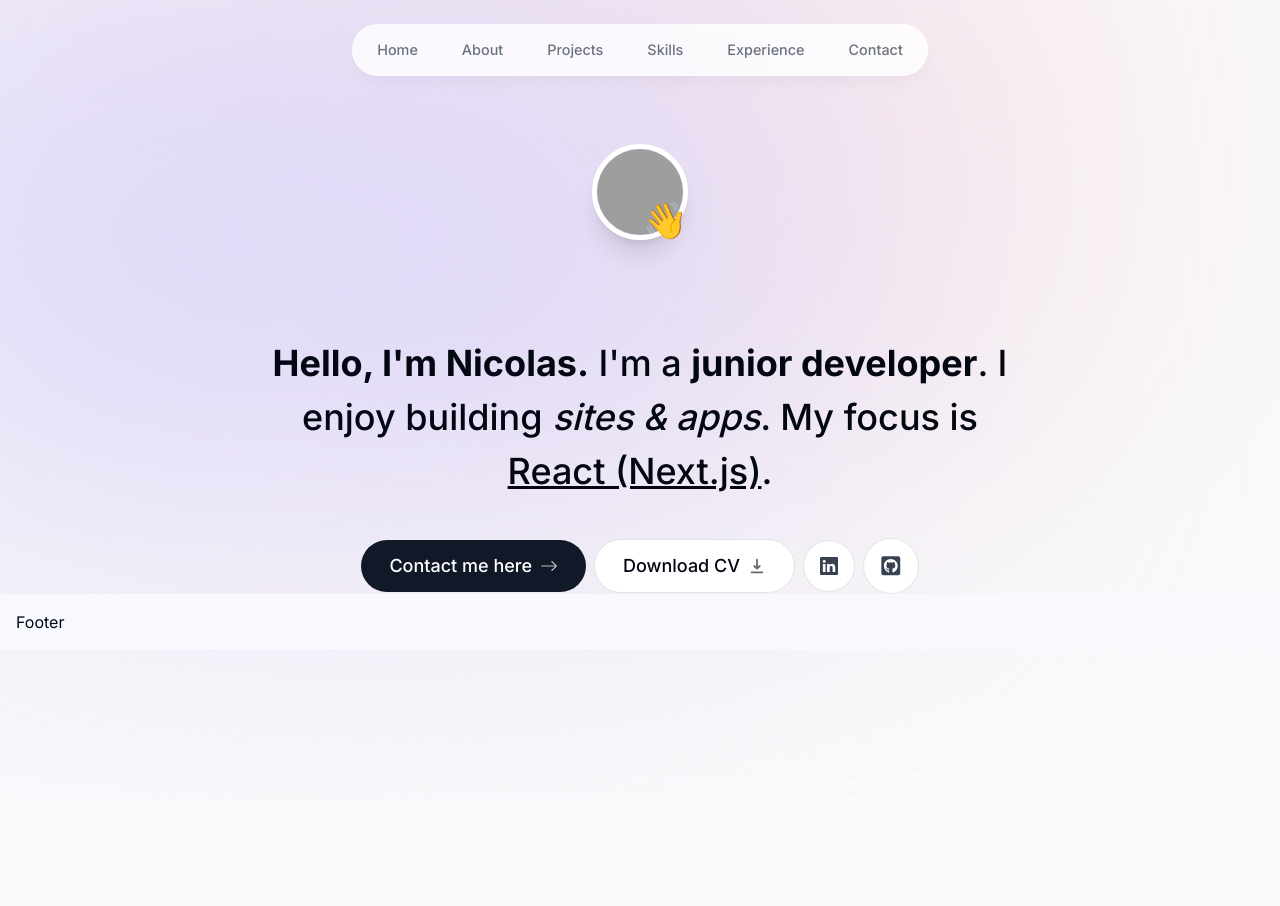
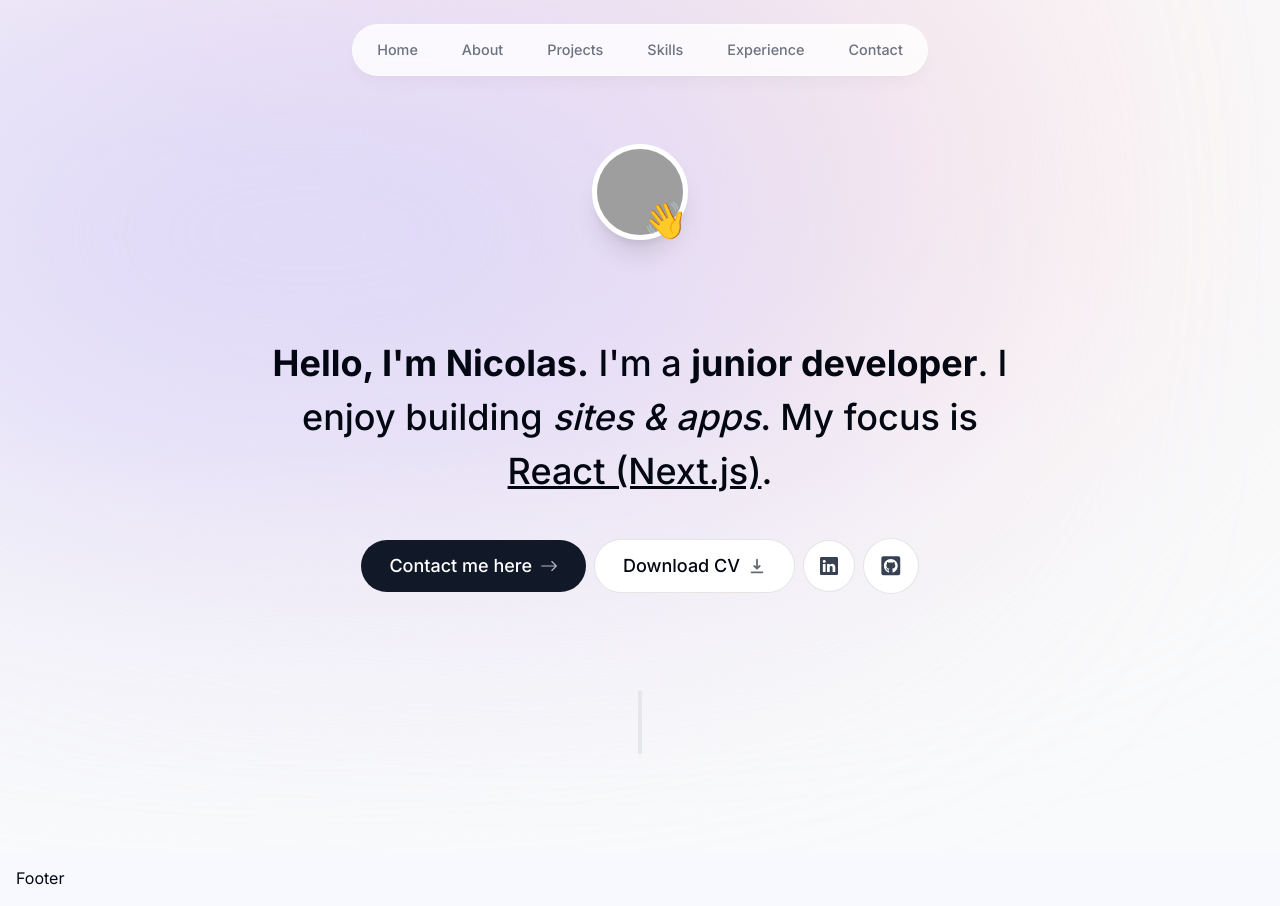
Before and after one commit to ndemontrond/P8-Portfolio, a Next.js app: page / in a window 1280 px wide. Before the commit the page ends 800 px from the top, so only its background shows below. Built offline with nearby package versions, Linux system fonts and the light colour scheme; grey boxes are pictures that could not be loaded.

Commit message:
added a section divider

```diff
--- a/src/app/page.tsx
+++ b/src/app/page.tsx
@@ -1,12 +1,14 @@
 // src/app/page.tsx
 
 import Intro from "@/components/intro";
+import SectionDivider from "@/components/section-divider";
 import React from "react";
 
 export default function Home() {
     return (
         <main className="flex flex-col items-center px-4">
             <Intro />
+            <SectionDivider />
         </main>
     );
 }
--- /dev/null
+++ b/src/components/section-divider.tsx
@@ -0,0 +1,14 @@
+"use client";
+
+import React from "react";
+import { motion } from "framer-motion";
+
+export default function SectionDivider() {
+    return (
+        <motion.div
+            className="bg-gray-200 my-24 h-16 w-1 rounded-full hidden sm:block"
+            initial={{ opacity: 0, y: 100 }}
+            animate={{ opacity: 1, y: 0 }}
+        ></motion.div>
+    );
+}
```
